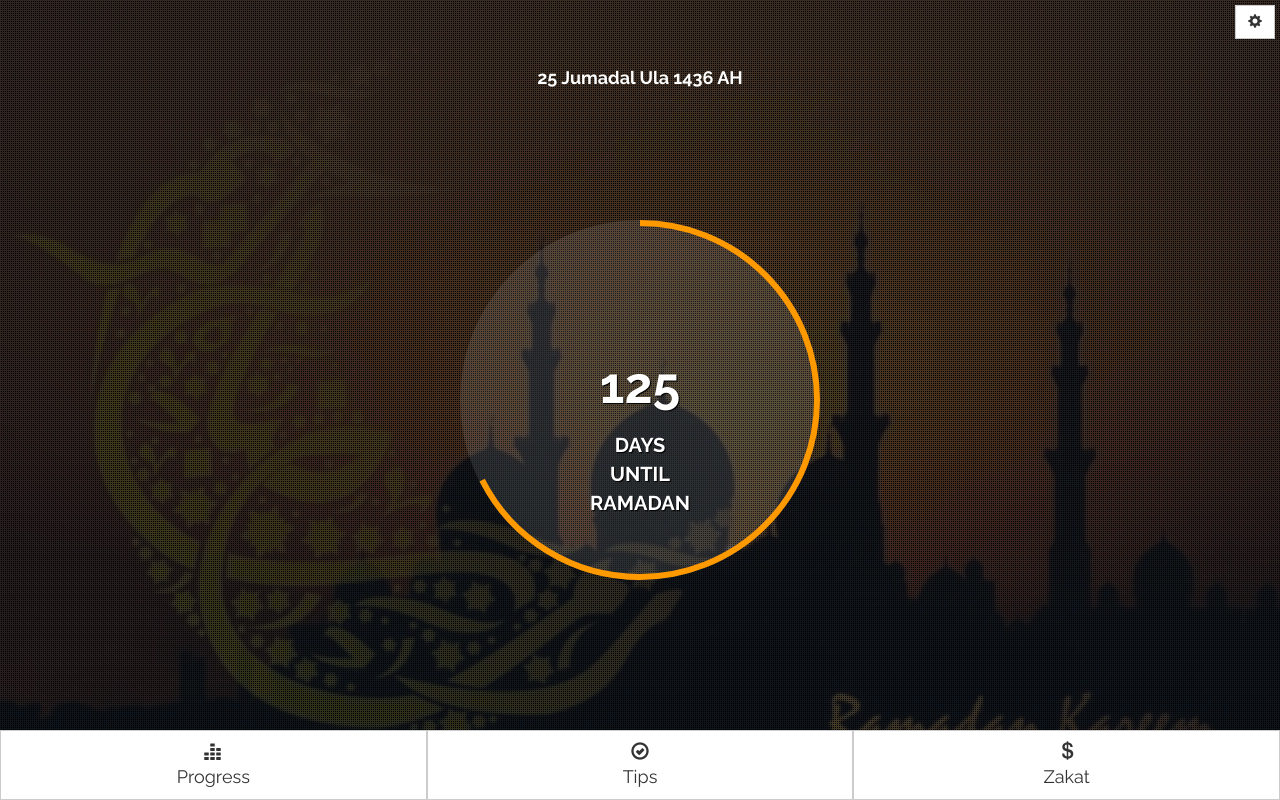
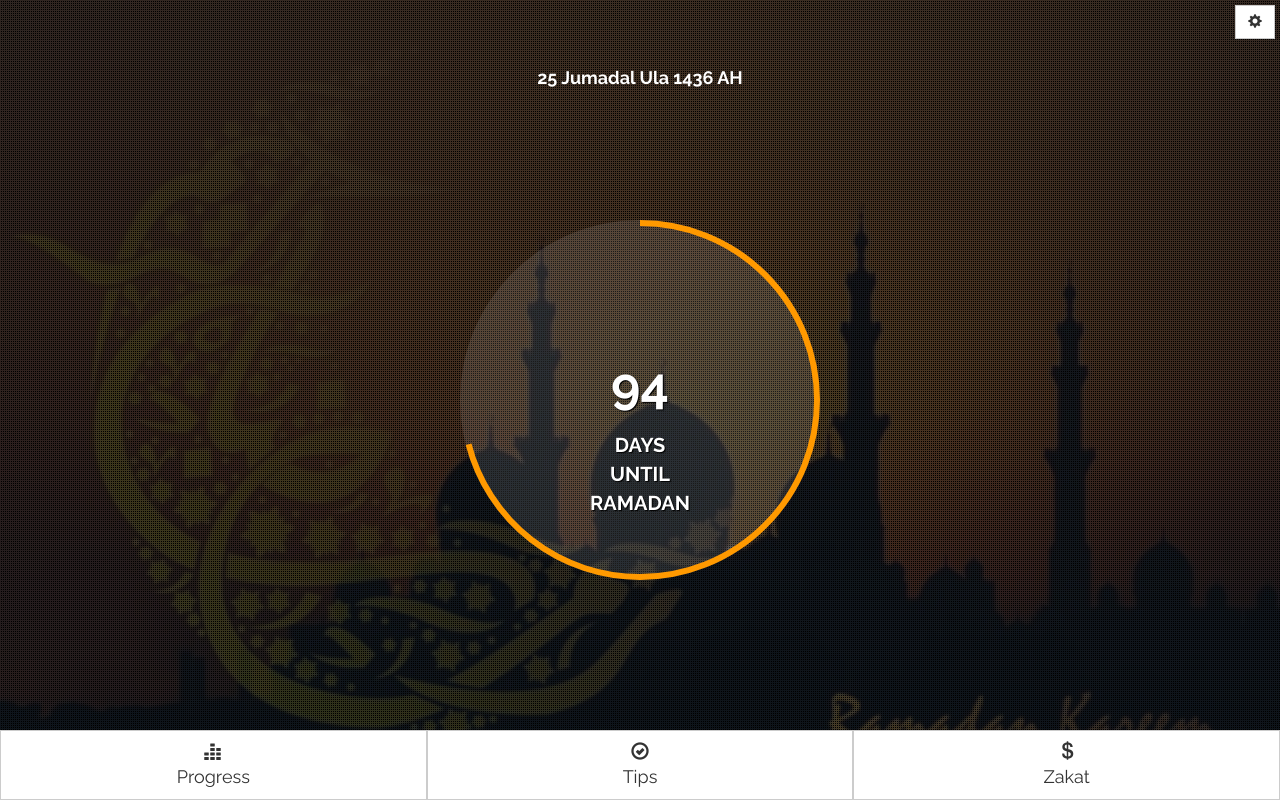
Before and after one commit to basememara/ramadan-countdown, a plain HTML site: page index.html in a window 1280 px wide. Drawn offline with nearby package versions, Linux system fonts and the light colour scheme; no server answers.

Commit message:
Fixed Ramadan date.

```diff
--- a/index.html
+++ b/index.html
@@ -154,8 +154,8 @@
 <script>
     (function () {
         $('.countdown').final_countdown({
-            'start': moment('2014-06-29').unix(),
-            'end': moment('2015-07-19').unix(),
+            'start': moment('2014-07-29').unix(),
+            'end': moment('2015-06-18').unix(),
             'now': moment().unix()
         });
 
```
Also changed, not shown: 1 other file.
